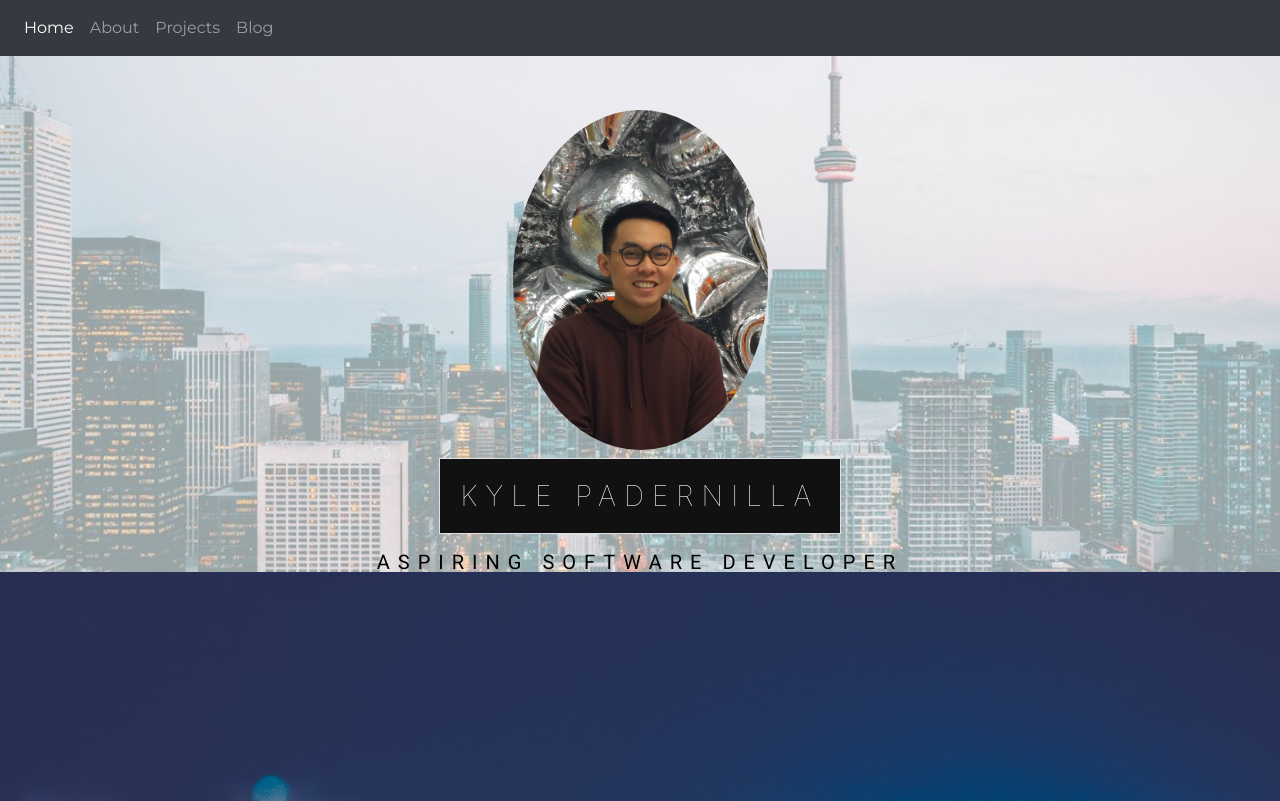
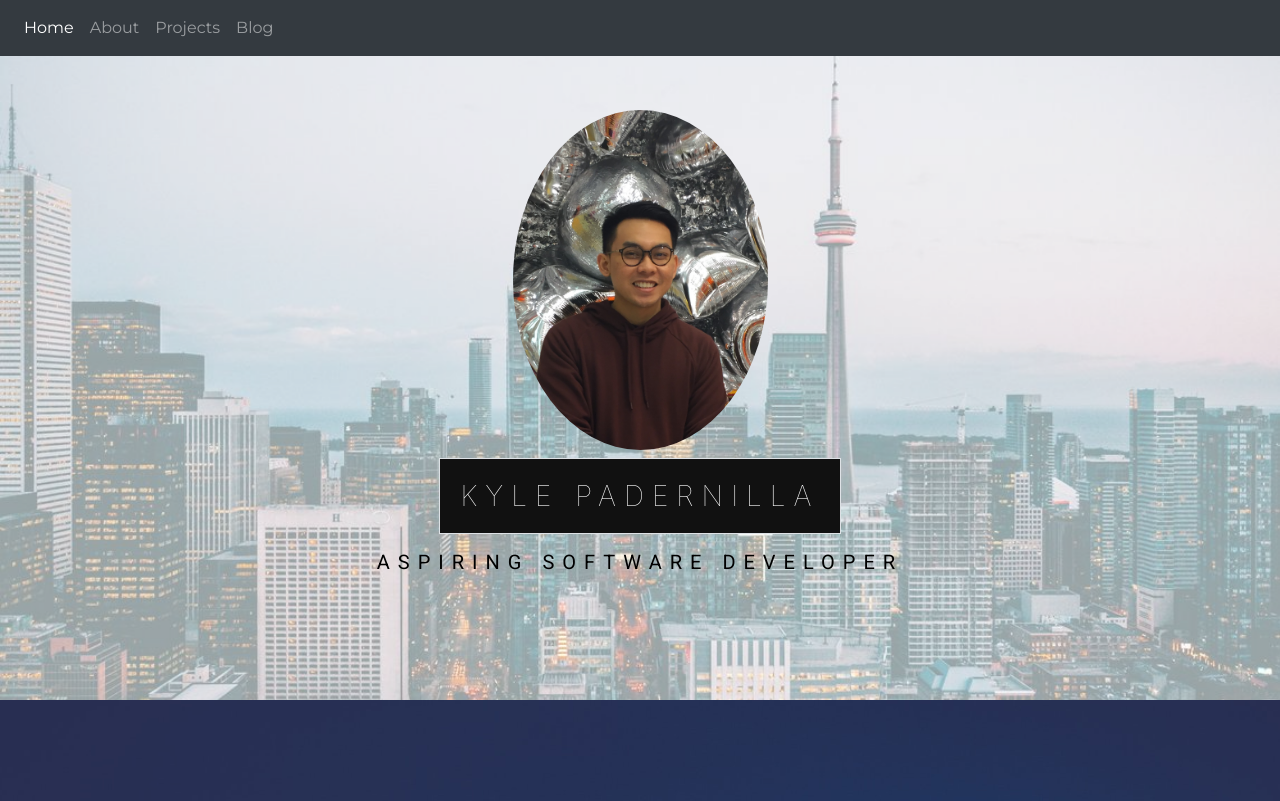
Before and after one commit to kylepadernilla/kylepadernilla.github.io, a plain HTML site: page index.html in a window 1280 px wide. Shown: the top 801 px of the page. Drawn offline with nearby package versions, Linux system fonts and the light colour scheme.

Commit message:
Update test.css

```diff
--- a/styles/test.css
+++ b/styles/test.css
@@ -22,7 +22,7 @@ body, html{
 
 .pimg1{
   background-image:url('../images/transparent.png');
-  min-height:70%;
+  min-height:700px;
 }
 
 .pimg2{
```
